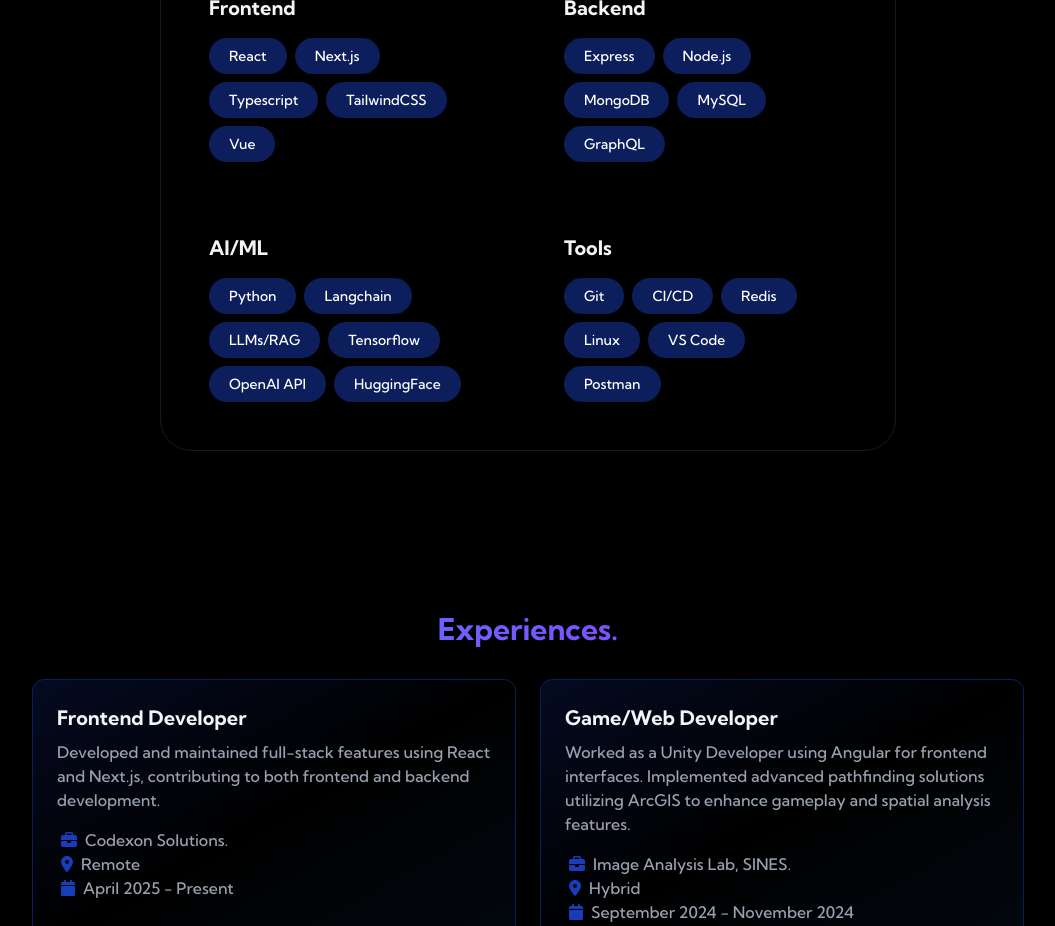
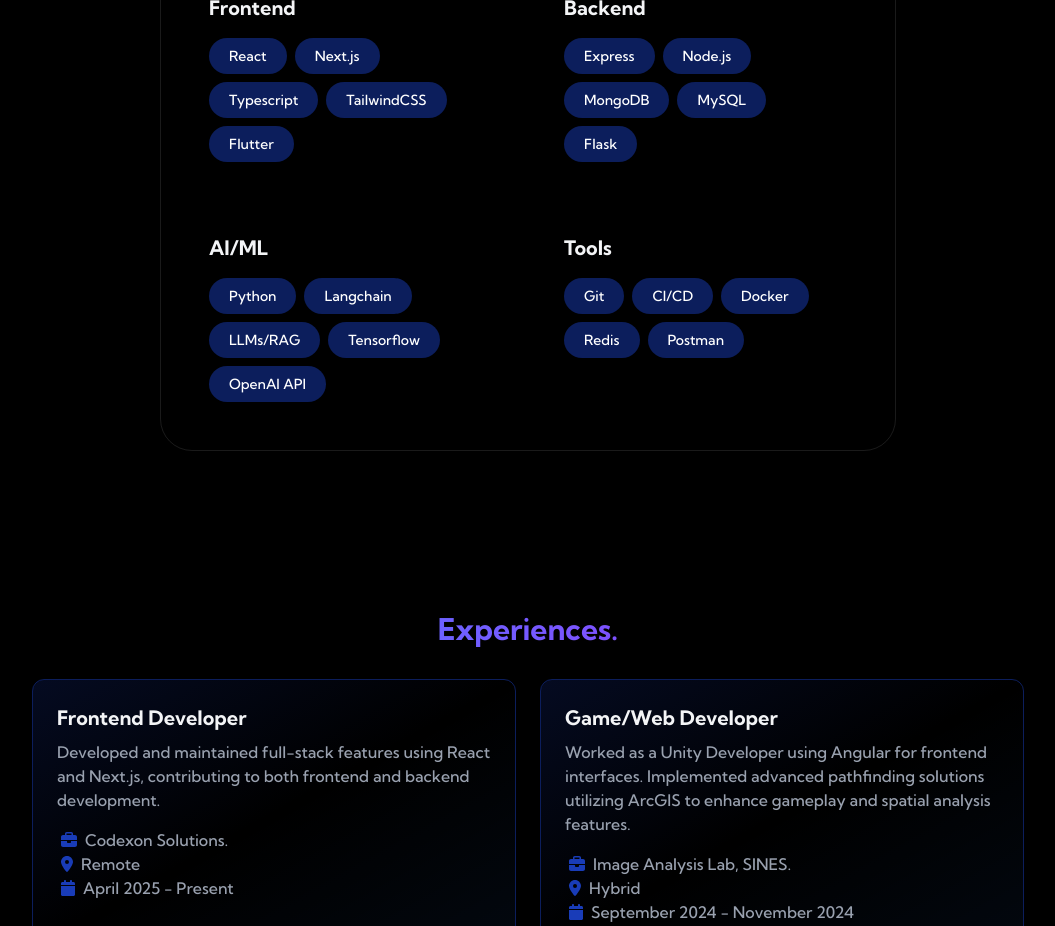
Before and after one commit to Momena-akhtar/momena-in-real-life, a React (Vite) app: page / in a window 1280 px wide. Shown: the part 1140-2066 px from the top of the page, without its empty margins (112-1167 px from the left). Built offline with nearby package versions, Linux system fonts and the light colour scheme.

Commit message:
minor change with skill section

```diff
--- a/src/components/sections/About.tsx
+++ b/src/components/sections/About.tsx
@@ -8,11 +8,11 @@ const About = () => {
     "Next.js",
     "Typescript",
     "TailwindCSS",
-    "Vue",
+    "Flutter",
   ];
-  const backendSkills = ["Express", "Node.js", "MongoDB", "MySQL", "GraphQL"];
-  const tools = ["Git", "CI/CD", "Redis", "Linux", "VS Code", "Postman"];
-  const aiml = ["Python", "Langchain", "LLMs/RAG", "Tensorflow", "OpenAI API", "HuggingFace"];
+  const backendSkills = ["Express", "Node.js", "MongoDB", "MySQL", "Flask"];
+  const tools = ["Git", "CI/CD","Docker", "Redis", "Postman"];
+  const aiml = ["Python", "Langchain", "LLMs/RAG", "Tensorflow", "OpenAI API"];
   return (
     <section
       id="about"
```
